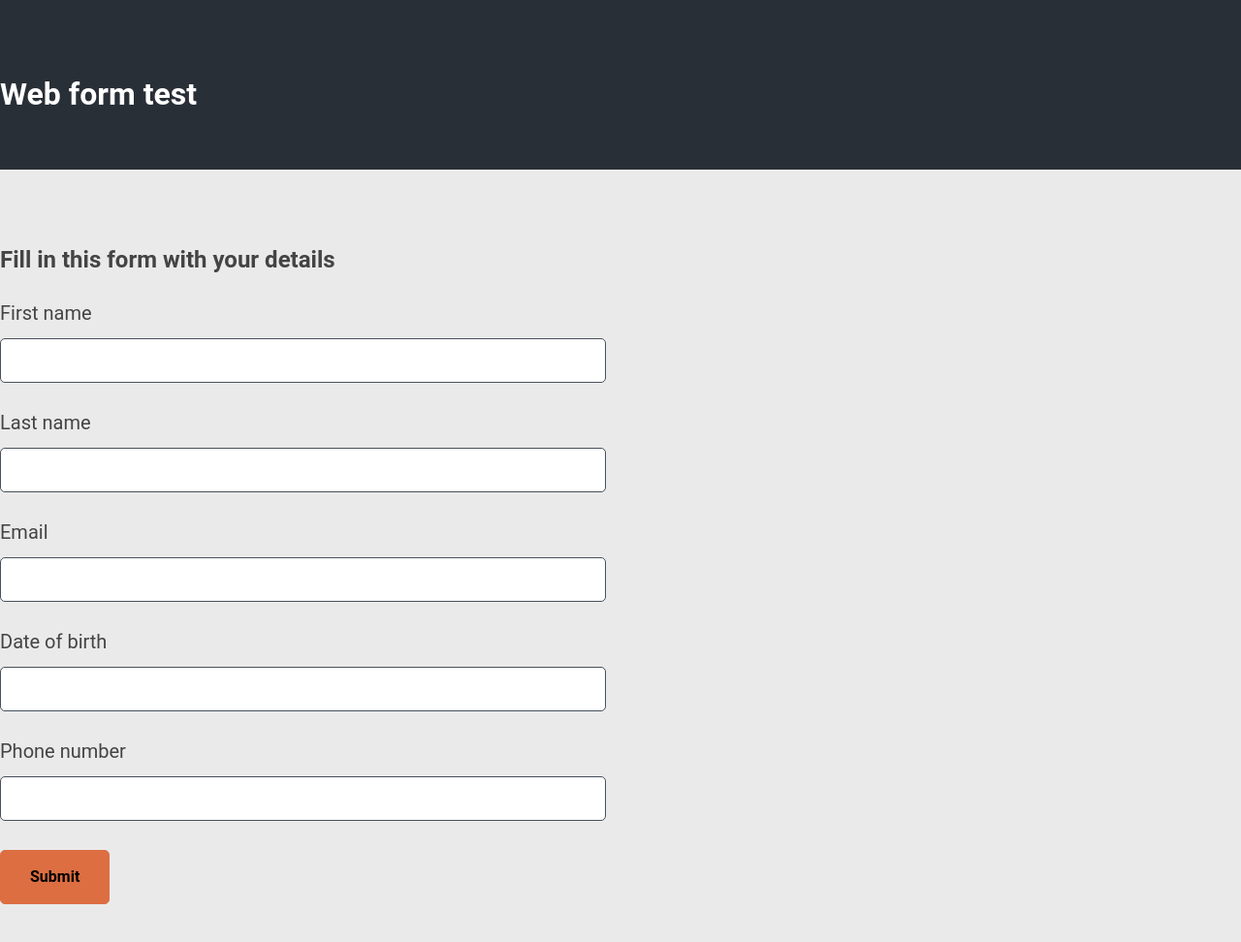
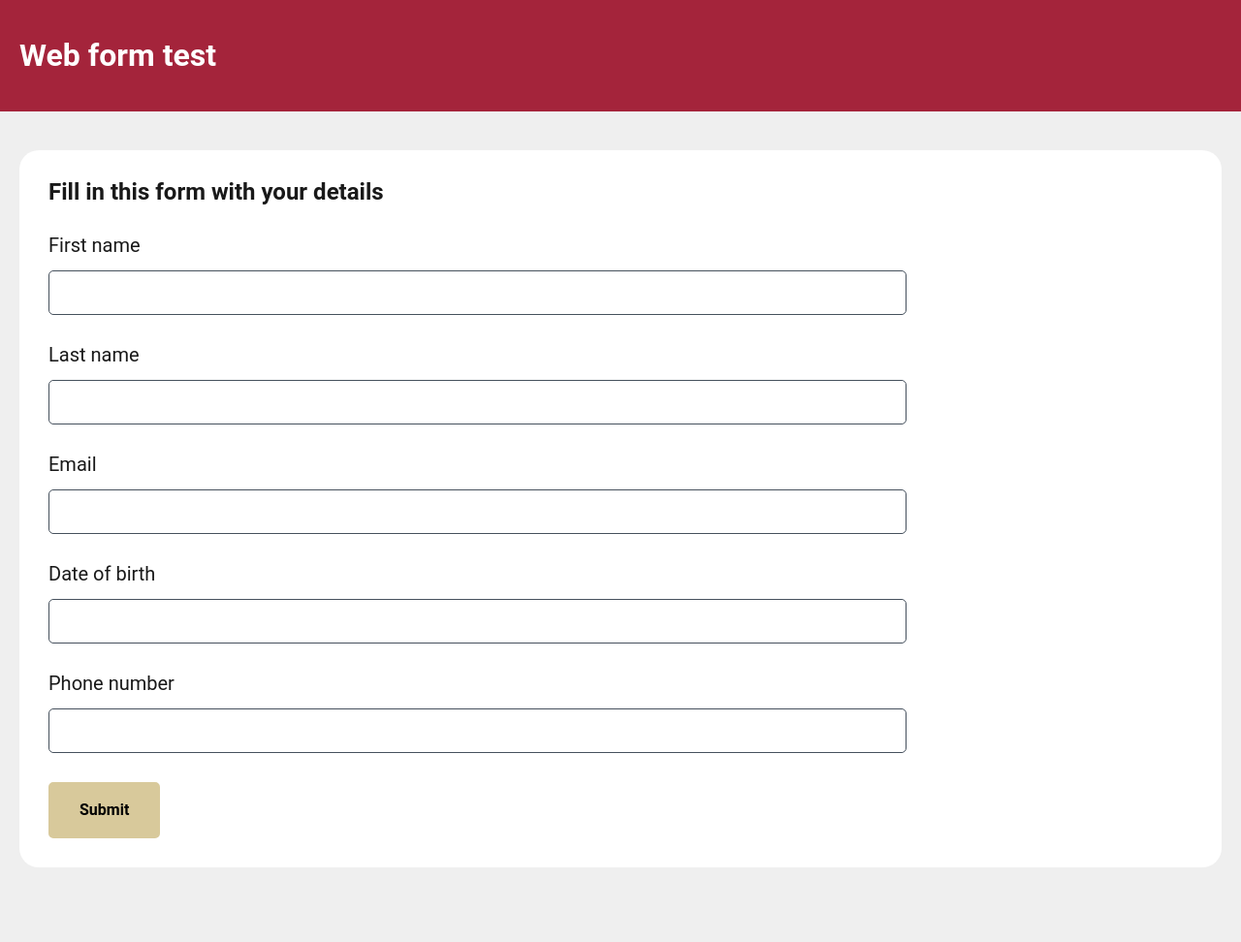
Before and after one commit to ashil88/web-form, a website with bundled scripts: page index.html in a window 1280 px wide. Shown: the whole page at 97% size. Built offline with nearby package versions, Linux system fonts and the light colour scheme; a web font is replaced by a local one.

Commit message:
Number validation + styling

```diff
--- a/index.html
+++ b/index.html
@@ -11,7 +11,7 @@
     </head>
 
     <body>
-        <div class="hero theme--gunmetal">
+        <div class="hero theme--amaranth-purple">
             <div class="container">
                 <h1>Web form test</h1>
             </div>
@@ -21,8 +21,8 @@
             <div class="container">
                 <div class="columns columns--66-33">
                     <div class="columns__column">
+                        <div class="form-wrapper">
                             <h2 class="heading--2">Fill in this form with your details</h2>
-
                             <div class="m-form max--form">
                                 <form class="web-form" action="" method="post">
                                     <div class="m-form-row m-form__input"
@@ -67,7 +67,9 @@
 
                                     <div class="m-form-row m-form__input"
                                         data-is-mandatory="true"
-                                    data-error-mandatory-message="Please enter your phone number">
+                                        data-format-validation-type="phone"
+                                        data-error-mandatory-message="Please enter your phone number"
+                                        data-error-invalid-message="Please enter a valid UK phone number">
                                         <label class="form-label" for="phone">Phone number</label>
                                         <div class="m-form-row__content">
                                             <p class="m-form-row__error-message m-form-row__error-message--hidden" id="phone-error-message" role="alert"></p>
@@ -79,10 +81,9 @@
                                 </form>
                             </div>
                         </div>
+                    </div>
                     <div class="columns__column">
                         <div class="details-wrapper details-wrapper--hidden">
-                            <h3 class="heading--2">Submitted details</h3>
-
                         </div>
                     </div>
                 </div>
@@ -90,8 +91,10 @@
         </section>
 
         <script type="text/x-nunjucks-template" id="details-card-template">
-            <div id="submittedData{{submittedDataIndex}}" class="card theme--paynes-gray" data-index="{{submittedDataIndex}}">
+            <div id="submittedData{{submittedDataIndex}}" class="card theme--butterscotch" data-index="{{submittedDataIndex}}">
                 <div class="card__content">
+                    <h4 class="heading--4">Submitted details #{{submittedDataIndex}}</h4>
+
                     <dl class="details-list">
                         <div class="details-list-item">
                             <dt class="details-list-item__title">First name:</dt>
--- a/src/css/styles.css
+++ b/src/css/styles.css
@@ -1,3 +1,11 @@
+/* CSS HEX */
+/* --amaranth-purple: #a4243bff;
+--ecru: #d8c99bff;
+--butterscotch: #d8973cff;
+--alloy-orange: #bd632fff;
+--charcoal: #273e47ff;
+--yinmn-blue: #4a5899ff; */
+
 /* CSS HEX */
 /* --burnt-sienna: #dd6e42;
 --dutch-white: #e8dab2;
@@ -5,11 +13,21 @@
 --columbia-blue: #c0d6df;
 --platinum: #eaeaea; */
 
+/* --plum: #88498fff;
+--moonstone: #779fa1ff;
+--dun: #e0cba8ff;
+--tomato: #ff6542ff;
+--eggplant: #564154ff; */
+
 html {
-    background: #eaeaea;
+    background: #EFEFEF;
     font-family: 'Roboto', sans-serif;
     font-size: 16px;
-    color: #444;
+    color: #191919;
+}
+
+html, html * {
+    scroll-behavior: smooth;
 }
 
 .heading--2 {
@@ -17,18 +35,24 @@ html {
     margin-bottom: 15px;
 }
 
-.theme--gunmetal {
-    background-color: #292f36;
-    color: #fff;
+.heading--4 {
+    margin-bottom: 20px;
 }
 
-.theme--dutch-white {
-    background-color: #e8dab2;
+button {
+    background: none;
+    border: none;
+    cursor: pointer;
+    padding: 0;
 }
 
-.theme--paynes-gray {
-    background-color: #4f6d7a;
-    color: #fff;
+.theme--amaranth-purple {
+    background-color: #A4243B;
+    color: #FFF;
+}
+
+.theme--butterscotch {
+    background-color: #D8973C;
 }
 
 .hero::after,
@@ -38,8 +62,9 @@ html {
 }
 
 .container {
-    margin: 80px auto 60px;
-    max-width: 1280px;
+    margin-bottom: 40px;
+    margin-top: 40px;
+    padding: 0 20px;
     width: 100%;
 }
 
@@ -48,14 +73,10 @@ html {
     direction: ltr;
     display: grid;
     grid-auto-flow: row;
+    grid-gap: 1.875em 1.25em;
     overflow: visible;
     padding: 0;
     width: auto;
-}
-
-.columns--66-33 {
-    gap: 30px;
-    grid-template-columns: minmax(0,2fr) minmax(0,1fr);
 }
 
 .columns__column {
@@ -64,16 +85,18 @@ html {
 }
 
 .card {
-    border-radius: 10px;
-    margin-top: 30px;
+    border-radius: 20px;
+    margin-bottom: 30px;
 }
 
 .card__content {
-    padding: 15px 20px;
+    padding: 30px;
 }
 
-.max--form {
-    width: 75%;
+.form-wrapper {
+    background-color: #FFF;
+    border-radius: 20px;
+    padding: 30px;
 }
 
 .m-form-row {
@@ -105,8 +128,8 @@ html {
 }
 
 .m-form__submit {
-    background: #dd6e42;
-    border: 1px solid #dd6e42;
+    background: #D8C99B;
+    border: 2px solid #D8C99B;
     border-radius: 5px;
     font-weight: 700;
     padding: 15px 30px;
@@ -114,9 +137,9 @@ html {
 }
 
 .m-form__submit:hover {
-    background-color: #4ecdc4;
-    border-color: #4ecdc4;
-    cursor: pointer;
+    background-color: #273E47;
+    color: #FFF;
+    border-color: #273E47;
 }
 
 .details-wrapper--hidden {
@@ -126,12 +149,12 @@ html {
 
 .details-list-item {
     display: flex;
-    padding: 10px;
+    padding: 15px 10px 15px 0;
     position: relative;
 }
 
 .details-list-item::after {
-    border-bottom: 1px solid #c0d6df;
+    border-bottom: 1px solid rgba(39, 62, 71, 0.4);
     bottom: 0;
     content: "";
     left: 0;
@@ -151,3 +174,32 @@ html {
     font-weight: 700;
     width: 40%;
 }
+
+.delete-details-button {
+    border-bottom: 1px dotted;
+    color: #273E47;
+    font-weight: 700;
+    padding-bottom: 5px;
+}
+
+.delete-details-button:hover {
+    border-bottom-style: solid;
+}
+
+@media (min-width: 768px) {
+    .max--form {
+        width: 75%;
+    }
+}
+
+@media (min-width: 1366px) {
+    .container {
+        margin: 80px auto 60px;
+        max-width: 1280px;
+    }
+
+    .columns--66-33 {
+        gap: 30px;
+        grid-template-columns: minmax(0,2fr) minmax(0,1fr);
+    }
+}
--- a/src/js/form.js
+++ b/src/js/form.js
@@ -22,7 +22,8 @@ require([
                     inputError: 'm-form__input--error'
                 },
                 validationTypesRegex: {
-                    email: /\S+@\S+\.\S+/
+                    email: /\S+@\S+\.\S+/,
+                    phone: new RegExp('^\\+?(?:\\d\\s?){10,12}$')
                 }
             };
 
@@ -148,6 +149,8 @@ require([
                     deleteBtn.addEventListener('click', () => {
                         submittedDataCard.remove();
                     });
+
+                    location.href = `#submittedData${submittedDataIndex}`;
                 });
             }
         }
```
Lines whose indentation alone changed are shown as unchanged.
